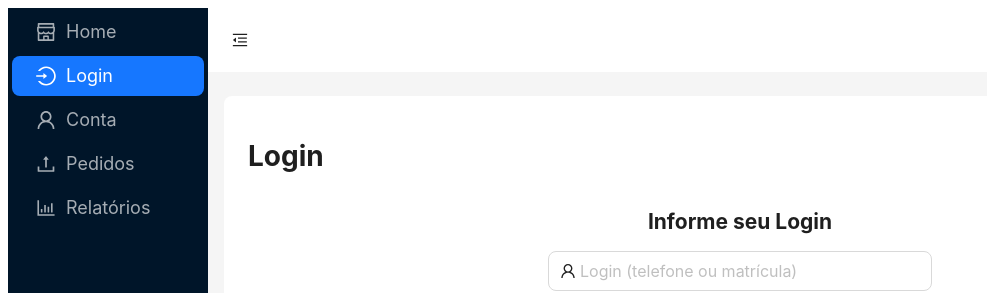
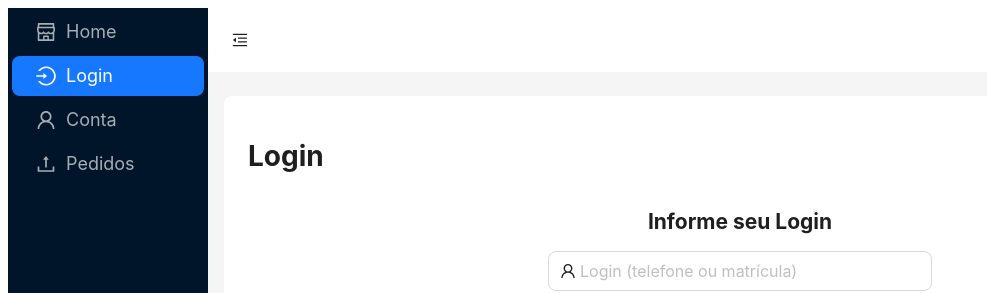
Before and after one commit to GiovanniMendesC/SantaClaraPapelariaFront, a React (Vite) app in the folder santa-clara-papelaria/: page /login in a window 1280 px wide. Shown: the top 293 px of the page, without its empty margins (0-987 px from the left). Built offline with nearby package versions, Linux system fonts and the light colour scheme.

Commit message:
TASK#05 - Correção do Menu

```diff
--- a/santa-clara-papelaria/src/App.tsx
+++ b/santa-clara-papelaria/src/App.tsx
@@ -20,11 +20,13 @@ import Cadastro from './pages/registro/cadastro/CadastroPage';
 import Relatorios from './pages/relatorios/RelatoriosPage';
 import Conta from './pages/registro/contas/ContaPage';
 import ContaUpdate from './pages/registro/contas/ContaUpdate';
+import { useAuth } from './AuthContext';
 
 const { Header, Sider, Content } = Layout;
 
 const App: React.FC = () => {
   const [collapsed, setCollapsed] = useState(false);
+  const {isLoggedIn} = useAuth();
   const location = useLocation();
   const {
     token: { colorBgContainer, borderRadiusLG },
@@ -64,11 +66,12 @@ const App: React.FC = () => {
               icon: <UploadOutlined style={{fontSize: '20px'}}/>,
               label: <Link to='/pedidos'>Pedidos</Link>,
             },
-            {
+            ...( isLoggedIn && (localStorage.getItem('group') == 'V') ? [{
               key: '/relatorios',
               icon: <BarChartOutlined style={{fontSize: '20px'}}/>,
               label: <Link to='/relatorios'>Relatórios</Link>,
-            },
+            }]:[]),
+
           ]}
         />
       </Sider>
```
Also changed, not shown: santa-clara-papelaria/src/AuthContext.tsx (+0 -7 lines).
